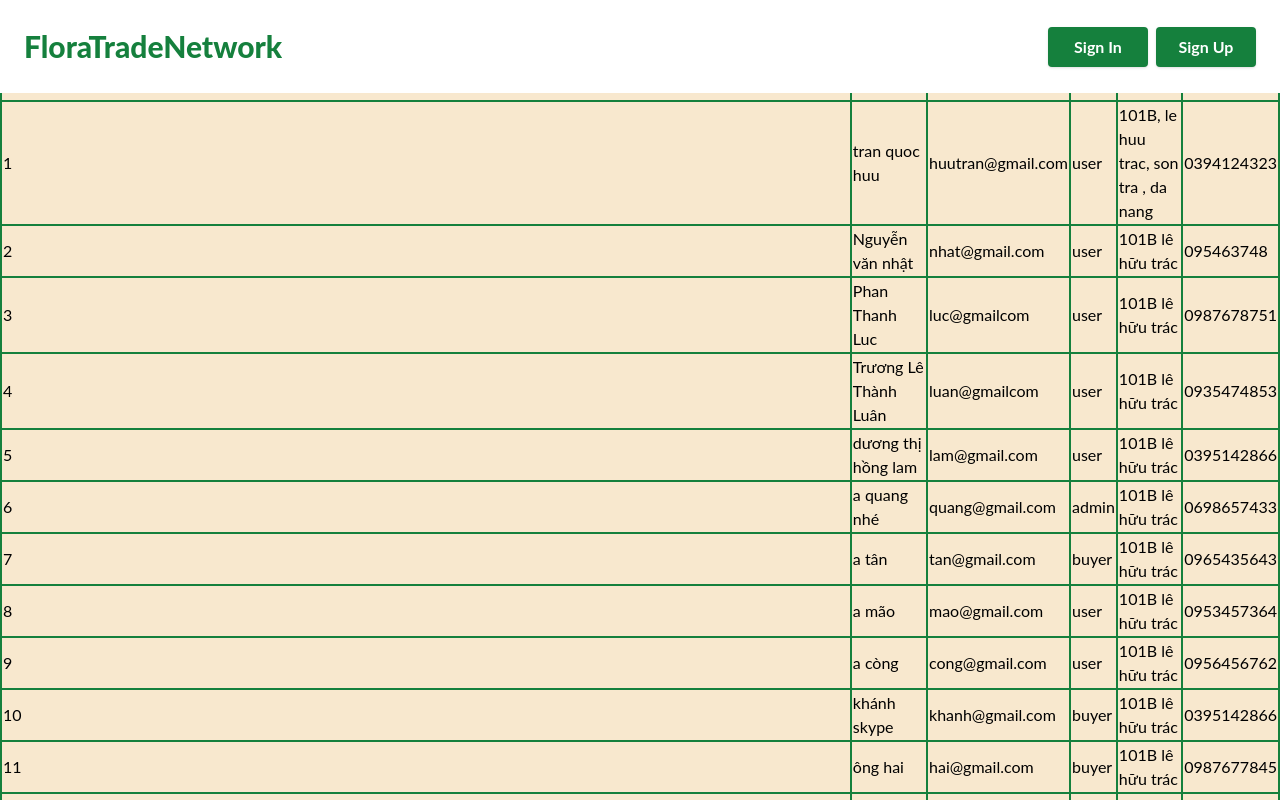
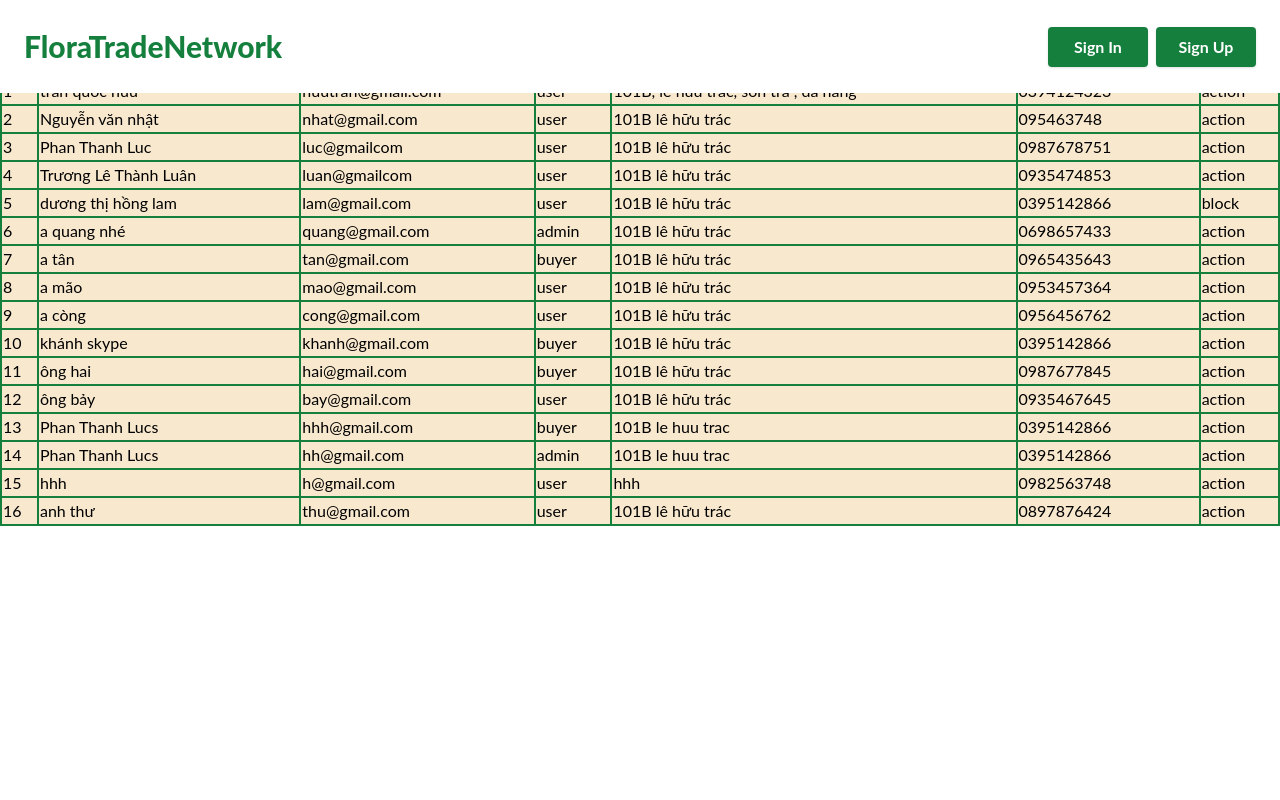
Before and after one commit to TranQuocHuuSOS/sell-bonsai-for-you, a React (Create React App) app: page /List_users in a window 1280 px wide. Shown: the top 800 px of the page. Built offline with nearby package versions, Linux system fonts and the light colour scheme; data requests are answered from the project's data file.

Commit message:
Create status for user done

```diff
--- a/db.json
+++ b/db.json
@@ -7,7 +7,8 @@
       "password": "123456",
       "role": "user",
       "location": "101B, le huu trac, son tra , da nang",
-      "numberphone": "0394124323"
+      "numberphone": "0394124323",
+      "status": "action"
     },
     {
       "username": "Nguyễn văn nhật",
@@ -16,7 +17,8 @@
       "role": "user",
       "location": "101B lê hữu trác",
       "numberphone": "095463748",
-      "id": 2
+      "id": 2,
+      "status": "action"
     },
     {
       "username": "Phan Thanh Luc",
@@ -25,7 +27,8 @@
       "role": "user",
       "location": "101B lê hữu trác",
       "numberphone": "0987678751",
-      "id": 3
+      "id": 3,
+      "status": "action"
     },
     {
       "username": "Trương Lê Thành Luân",
@@ -34,7 +37,8 @@
       "role": "user",
       "location": "101B lê hữu trác",
       "numberphone": "0935474853",
-      "id": 4
+      "id": 4,
+      "status": "action"
     },
     {
       "username": "dương thị hồng lam",
@@ -43,7 +47,8 @@
       "role": "user",
       "location": "101B lê hữu trác",
       "numberphone": "0395142866",
-      "id": 5
+      "id": 5,
+      "status": "block"
     },
     {
       "username": "a quang nhé",
@@ -52,7 +57,8 @@
       "role": "admin",
       "location": "101B lê hữu trác",
       "numberphone": "0698657433",
-      "id": 6
+      "id": 6,
+      "status": "action"
     },
     {
       "username": "a tân",
@@ -61,7 +67,8 @@
       "role": "buyer",
       "location": "101B lê hữu trác",
       "numberphone": "0965435643",
-      "id": 7
+      "id": 7,
+      "status": "action"
     },
     {
       "username": "a mão ",
@@ -70,7 +77,8 @@
       "role": "user",
       "location": "101B lê hữu trác",
       "numberphone": "0953457364",
-      "id": 8
+      "id": 8,
+      "status": "action"
     },
     {
       "username": "a còng",
@@ -79,7 +87,8 @@
       "role": "user",
       "location": "101B lê hữu trác",
       "numberphone": "0956456762",
-      "id": 9
+      "id": 9,
+      "status": "action"
     },
     {
       "username": "khánh skype",
@@ -88,7 +97,8 @@
       "role": "buyer",
       "location": "101B lê hữu trác",
       "numberphone": "0395142866",
-      "id": 10
+      "id": 10,
+      "status": "action"
     },
     {
       "username": "ông hai",
@@ -97,7 +107,8 @@
       "role": "buyer",
       "location": "101B lê hữu trác",
       "numberphone": "0987677845",
-      "id": 11
+      "id": 11,
+      "status": "action"
     },
     {
       "username": "ông bảy",
@@ -106,7 +117,8 @@
       "role": "user",
       "location": "101B lê hữu trác",
       "numberphone": "0935467645",
-      "id": 12
+      "id": 12,
+      "status": "action"
     },
     {
       "username": "Phan Thanh Lucs",
@@ -115,7 +127,8 @@
       "role": "buyer",
       "location": "101B le huu trac",
       "numberphone": "0395142866",
-      "id": 13
+      "id": 13,
+      "status": "action"
     },
     {
       "username": "Phan Thanh Lucs",
@@ -124,7 +137,8 @@
       "role": "admin",
       "location": "101B le huu trac",
       "numberphone": "0395142866",
-      "id": 14
+      "id": 14,
+      "status": "action"
     },
     {
       "username": "hhh",
@@ -133,7 +147,18 @@
       "role": "user",
       "location": "hhh",
       "numberphone": "0982563748",
-      "id": 15
+      "id": 15,
+      "status": "action"
+    },
+    {
+      "username": "anh thư",
+      "email": "thu@gmail.com",
+      "password": "4321",
+      "role": "user",
+      "location": "101B lê hữu trác",
+      "numberphone": "0897876424",
+      "status": "action",
+      "id": 16
     }
   ],
   "Plants": [
--- a/src/View/Admin/List_posts.jsx
+++ b/src/View/Admin/List_posts.jsx
@@ -32,14 +32,14 @@ const List_posts = (url) => {
         </tr>
       </thead>
       <tbody>
-        {data.map((item)=>(
-        <tr key={item.id}>
-          <td className=" border-[2px] border-green-700 ">{item.post_id}</td>
-          <td className=" border-[2px] border-green-700 ">{item.title}</td>
-          <td className=" border-[2px] border-green-700 ">{item.content}</td>
-          <td className=" border-[2px] border-green-700 ">{item.imagepost}</td>
-          <td className=" border-[2px] border-green-700 ">{item.createat}</td>
-          <td className=" border-[2px] border-green-700 ">{item.time}</td>
+        {data.map((posts)=>(
+        <tr key={posts.id}>
+          <td className=" border-[2px] border-green-700 ">{posts.post_id}</td>
+          <td className=" border-[2px] border-green-700 ">{posts.title}</td>
+          <td className=" border-[2px] border-green-700 ">{posts.content}</td>
+          <td className=" border-[2px] border-green-700 ">{posts.imagepost}</td>
+          <td className=" border-[2px] border-green-700 ">{posts.createat}</td>
+          <td className=" border-[2px] border-green-700 ">{posts.time}</td>
         </tr>
         ))}
 
--- a/src/View/Admin/List_users.jsx
+++ b/src/View/Admin/List_users.jsx
@@ -24,40 +24,38 @@ const List_users = (url) => {
         <table class="border-[2px] border-green-700 w-full">
           <thead>
             <tr>
-              <th className=" border-[2px] border-green-700 w-full">ID</th>
-              <th className=" border-[2px] border-green-700 w-full">
-                Username
-              </th>
-              <th className=" border-[2px] border-green-700 w-full">Email</th>
-              <th className=" border-[2px] border-green-700 w-full">Role</th>
-              <th className=" border-[2px] border-green-700 w-full">
-                Location
-              </th>
-              <th className=" border-[2px] border-green-700 w-full">
-                Phone Number
-              </th>
+              <th className=" border-[2px] border-green-700 ">ID</th>
+              <th className=" border-[2px] border-green-700 ">Username</th>
+              <th className=" border-[2px] border-green-700 ">Email</th>
+              <th className=" border-[2px] border-green-700 ">Role</th>
+              <th className=" border-[2px] border-green-700 ">Location</th>
+              <th className=" border-[2px] border-green-700 ">Phone Number</th>
+              <th className=" border-[2px] border-green-700 ">Status</th>
             </tr>
           </thead>
           <tbody>
-            {data.map((item) => (
-              <tr key={item.id}>
-                <td className=" border-[2px] border-green-700 w-full">
-                  {item.id}
+            {data.map((users) => (
+              <tr key={users.id}>
+                <td className=" border-[2px] border-green-700 ">
+                  {users.id}
                 </td>
-                <td className=" border-[2px] border-green-700 w-full">
-                  {item.username}
+                <td className=" border-[2px] border-green-700 ">
+                  {users.username}
                 </td>
-                <td className=" border-[2px] border-green-700 w-full">
-                  {item.email}
+                <td className=" border-[2px] border-green-700 ">
+                  {users.email}
                 </td>
-                <td className=" border-[2px] border-green-700 w-full">
-                  {item.role}
+                <td className=" border-[2px] border-green-700 ">
+                  {users.role}
                 </td>
-                <td className=" border-[2px] border-green-700 w-full">
-                  {item.location}
+                <td className=" border-[2px] border-green-700 ">
+                  {users.location}
                 </td>
-                <td className=" border-[2px] border-green-700 w-full">
-                  {item.numberphone}
+                <td className=" border-[2px] border-green-700 ">
+                  {users.numberphone}
+                </td>
+                <td className=" border-[2px] border-green-700 ">
+                  {users.status}
                 </td>
               </tr>
             ))}
--- a/src/components/Account/Signin.jsx
+++ b/src/components/Account/Signin.jsx
@@ -9,7 +9,7 @@ const Signin = ({ history }) => {
   const { login } = useAuth();
   function handleLogin() {
     // kiểm tra dữ liệu đăng nhập
-    if (email && password) {
+    if (email && password ) {
       axios
         .get("http://localhost:3000/users")
         .then((response) => {
@@ -17,7 +17,8 @@ const Signin = ({ history }) => {
           const user = userData.find(
             (user) => user.email === email && user.password === password
           );
-          if (user) {
+          if (user ) {
+            if(user.status === 'action'){
             login(user); // Call the login function from the AuthContext
             console.log("Login Successfully!");
             alert("bạn đã đăng nhập thành công!");
@@ -25,9 +26,15 @@ const Signin = ({ history }) => {
             localStorage.setItem("userData", JSON.stringify(user));
             if (user.role === "user" || user.role === "buyer") {
               window.location.href = "./Discussion";
-            } else if (user.role === "admin") {
+            }
+            else if (user.role === "admin") {
               window.location.href = "./Page_main";
             }
+          }
+          else{
+            console.log("This account blocked!");
+            alert("This account was blocked!")
+          }
           } else {
             console.log("Invalid credentials!");
           }
--- a/src/components/Account/Signup.jsx
+++ b/src/components/Account/Signup.jsx
@@ -8,6 +8,7 @@ const Signup = () => {
   const [role, setRole] = useState("");
   const [location, setLocation] = useState("");
   const [numberphone, setNumberphone] = useState("");
+  const [status, setStatus] = useState("");
   const [showSuccessMessage, setShowSuccessMessage] = useState(false);
   function Sign_up() {
     const data = {
@@ -17,6 +18,7 @@ const Signup = () => {
       role: role,
       location: location,
       numberphone: numberphone,
+      status: "action"
     };
     axios
       .post("http://localhost:3000/users", data)
```
